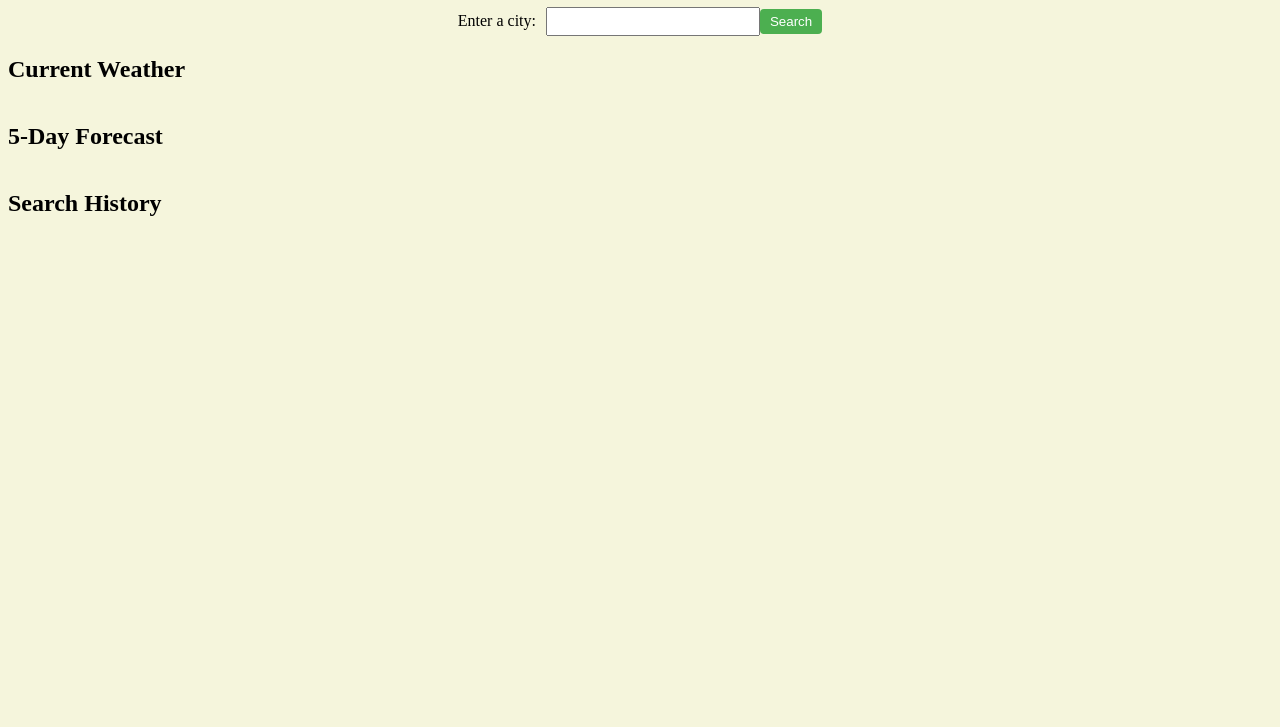
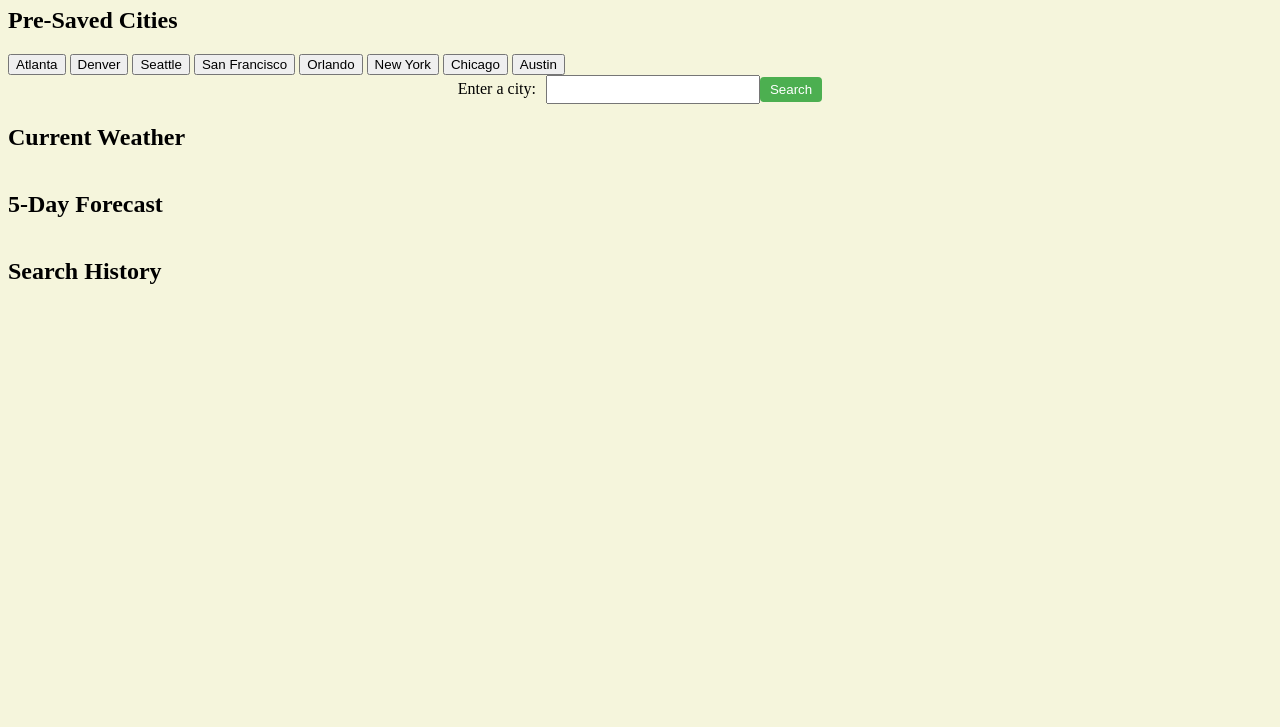
Before and after one commit to jedichang99/Weather_Dashboard, a plain HTML site: page index.html in a window 1280 px wide. Shown: the part 73-800 px from the top of the page. Drawn offline with nearby package versions, Linux system fonts and the light colour scheme.

Commit message:
added pre-saved sities

```diff
--- a/index.html
+++ b/index.html
@@ -13,6 +13,17 @@
 
   <body>
     <h1>Weather App</h1>
+    <h2>Pre-Saved Cities</h2>
+    <div id="pre-saved-cities">
+      <button class="city-btn" data-city="Atlanta">Atlanta</button>
+      <button class="city-btn" data-city="Denver">Denver</button>
+      <button class="city-btn" data-city="Seattle">Seattle</button>
+      <button class="city-btn" data-city="San Francisco">San Francisco</button>
+      <button class="city-btn" data-city="Orlando">Orlando</button>
+      <button class="city-btn" data-city="New York">New York</button>
+      <button class="city-btn" data-city="Chicago">Chicago</button>
+      <button class="city-btn" data-city="Austin">Austin</button>
+    </div>
 
     <form id="search-form">
       <label for="city-input">Enter a city:</label>
```
Also changed, not shown: assets/JS/script.js (+0 -27 lines), assets/css/style.css (line endings or trailing spaces), 1 other file.
